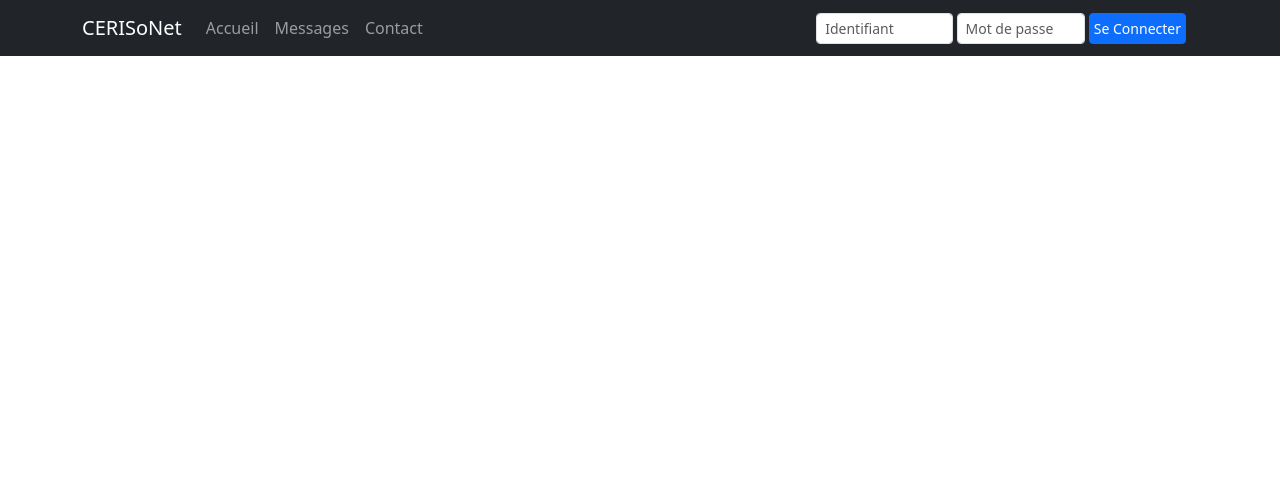
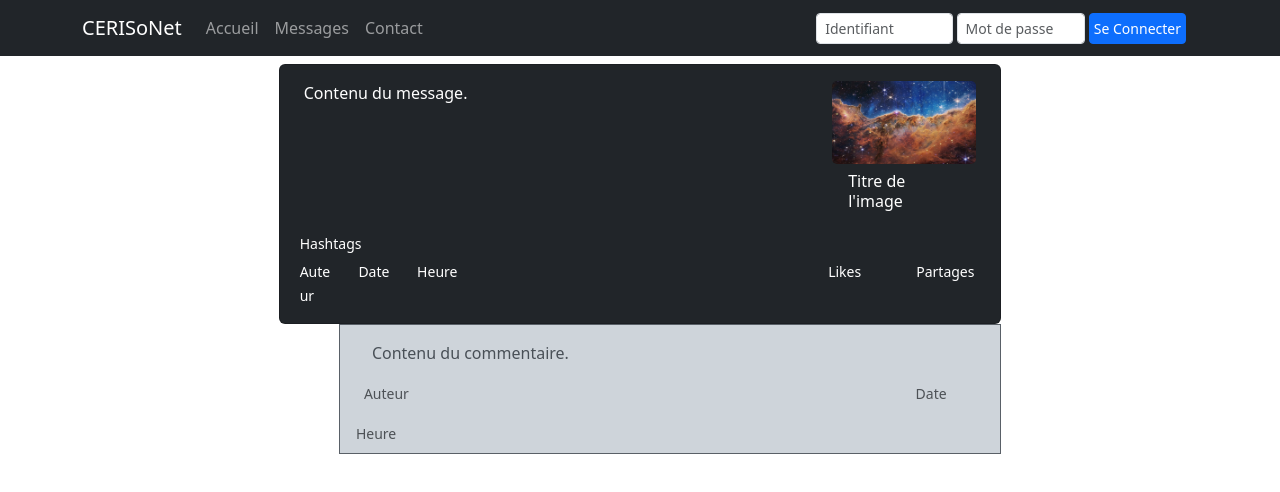
Before and after one commit to HichamGuessab/CERISoNet, an Angular app in the folder CERISoNet/: page /login in a window 1280 px wide. Shown: the top 492 px of the page. Built offline with nearby package versions, Linux system fonts and the light colour scheme; no server answers.

Commit message:
Front-end : Affichage d'un message et d'un commentaire

```diff
--- a/CERISoNet/src/app/app.component.html
+++ b/CERISoNet/src/app/app.component.html
@@ -1,2 +1,3 @@
 <app-header></app-header>
 <app-notification></app-notification>
+<app-message></app-message>
--- a/CERISoNet/src/app/app.module.ts
+++ b/CERISoNet/src/app/app.module.ts
@@ -9,13 +9,15 @@ import {AuthentificationService} from "./authentification.service";
 import {HttpClientModule} from "@angular/common/http";
 import { NotificationComponent } from './notification/notification.component';
 import { HeaderComponent } from './header/header.component';
+import { MessageComponent } from './message/message.component';
 
 @NgModule({
   declarations: [
     AppComponent,
     LoginComponent,
     NotificationComponent,
-    HeaderComponent
+    HeaderComponent,
+    MessageComponent
   ],
     imports: [
         BrowserModule,
--- /dev/null
+++ b/CERISoNet/src/app/message/message.component.html
@@ -0,0 +1,62 @@
+<!-- Message -->
+<div class="container col-7 mt-2">
+
+  <!-- Contenu du Message-->
+  <div class="card text-white bg-dark mb-0 pb-0">
+
+
+    <div class="row mx-2">
+      <div class="card-body col-9">
+        <p class="card-text">Contenu du message.</p>
+      </div>
+
+      <!-- Image -->
+      <div class="card-body col-3">
+        <img class="card-img" src="assets/space.jpg" alt="Space">
+        <h6 class="card-text pt-2 px-3">Titre de l'image</h6>
+      </div>
+    </div>
+
+    <!-- Footer -->
+    <div class="row mx-2">
+      <p class="card-text py-1">
+        <small>Hashtags</small>
+      </p>
+    </div>
+    <div class="row mx-2">
+      <p class="card-text col-1 py-0">
+        <small>Auteur</small>
+      </p>
+      <p class="card-text col-1">
+        <small>Date</small>
+      </p>
+      <p class="card-text col-7">
+        <small>Heure</small>
+      </p>
+      <p class="card-text col">
+        <small>Likes</small>
+      </p>
+      <p class="card-text col">
+        <small>Partages</small>
+      </p>
+    </div>
+  </div>
+
+  <!-- Commentaires -->
+  <div class="card list-group list-group-flush bg-secondary mt-0 pb-0 col-11 offset-1">
+    <div class="card-body list-group-item list-group-item-dark">
+      <p class="card-text px-3 pt-2 pb-0">Contenu du commentaire.</p>
+      <div class="row py-0">
+        <p class="card-text col-10 mx-2">
+          <small class="text-muted">Auteur</small>
+        </p>
+        <p class="card-text col">
+          <small class="text-muted">Date</small>
+        </p>
+        <p class="card-text col">
+          <small class="text-muted">Heure</small>
+        </p>
+      </div>
+    </div>
+  </div>
+</div>
```
Also changed, not shown: CERISoNet/src/app/message/message.component.ts (added, +9 -0 lines), CERISoNet/src/assets/space.jpg (added).
